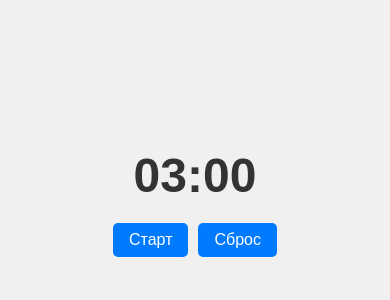
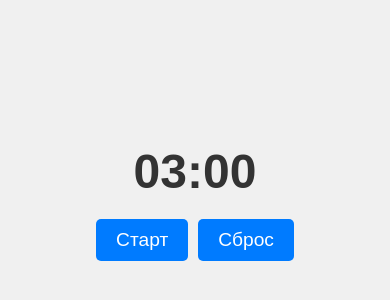
Before and after one commit to braivs/test-timer, a React (Create React App) app: page / in a window 390 px wide. Shown: the part 236-536 px from the top of the page. Built offline with nearby package versions, Linux system fonts and the light colour scheme.

Commit message:
refactoring

```diff
--- a/package.json
+++ b/package.json
@@ -15,6 +15,7 @@
     "react": "^18.3.1",
     "react-dom": "^18.3.1",
     "react-scripts": "5.0.1",
+    "sass": "^1.78.0",
     "typescript": "^4.9.5",
     "web-vitals": "^2.1.4"
   },
--- a/src/App.tsx
+++ b/src/App.tsx
@@ -1,5 +1,6 @@
-import React, { memo, useCallback, useState, useEffect, useRef } from 'react';
-import './Timer.css'; // Подключаем стили
+import React, {useCallback, useEffect, useRef, useState} from 'react'
+import './Timer.css'
+import {MemoizedControls} from "./components/Controls/Controls"
 
 const Timer: React.FC = () => {
   const [timeLeft, setTimeLeft] = useState(180); // 3 минуты в секундах
@@ -44,15 +45,4 @@ const Timer: React.FC = () => {
   );
 };
 
-const Controls: React.FC<{ onStartPause: () => void, onReset: () => void, isRunning: boolean }> = ({ onStartPause, onReset, isRunning }) => (
-  <div className="controls-container">
-    <button className="timer-button" onClick={onStartPause}>
-      {isRunning ? 'Пауза' : 'Старт'}
-    </button>
-    <button className="timer-button" onClick={onReset}>Сброс</button>
-  </div>
-);
-
-const MemoizedControls = memo(Controls);
-
 export default Timer;
--- a/src/Timer.css
+++ b/src/Timer.css
@@ -16,40 +16,10 @@
     margin-bottom: 20px;
 }
 
-/* Контейнер для кнопок */
-.controls-container {
-    display: flex;
-    gap: 10px;
-}
 
-/* Кнопки управления */
-.timer-button {
-    padding: 10px 20px;
-    font-size: 1.2rem;
-    border: none;
-    border-radius: 5px;
-    background-color: #007bff;
-    color: white;
-    cursor: pointer;
-    transition: background-color 0.3s ease;
-}
-
-.timer-button:hover {
-    background-color: #0056b3;
-}
-
-.timer-button:active {
-    background-color: #004494;
-}
-
-/* Адаптивность для мобильных устройств */
 @media (max-width: 600px) {
     .timer-display {
         font-size: 3rem;
     }
 
-    .timer-button {
-        padding: 8px 16px;
-        font-size: 1rem;
-    }
 }
--- /dev/null
+++ b/src/components/Controls/Controls.module.scss
@@ -0,0 +1,31 @@
+.controlsContainer {
+    display: flex;
+    gap: 10px;
+
+    /* Кнопки управления */
+    .timerButton {
+        padding: 10px 20px;
+        font-size: 1.2rem;
+        border: none;
+        border-radius: 5px;
+        background-color: #007bff;
+        color: white;
+        cursor: pointer;
+        transition: background-color 0.3s ease;
+    }
+
+    .timerButton:hover {
+        background-color: #0056b3;
+    }
+
+    .timerButton:active {
+        background-color: #004494;
+    }
+}
+
+@media (max-width: 600px) {
+    .timerButton {
+        padding: 8px 16px;
+        font-size: 1rem;
+    }
+}
--- /dev/null
+++ b/src/components/Controls/Controls.tsx
@@ -0,0 +1,16 @@
+import React, {memo} from "react"
+import s from './Controls.module.scss'
+
+export const Controls: React.FC<{ onStartPause: () => void, onReset: () => void, isRunning: boolean }> = ({
+                                                                                                            onStartPause,
+                                                                                                            onReset,
+                                                                                                            isRunning
+                                                                                                          }) => (
+  <div className={s.controlsContainer}>
+    <button className={s.timerButton} onClick={onStartPause}>
+      {isRunning ? 'Пауза' : 'Старт'}
+    </button>
+    <button className={s.timerButton} onClick={onReset}>Сброс</button>
+  </div>
+)
+export const MemoizedControls = memo(Controls)
```
Also changed, not shown: src/App.css (deleted, +0 -38 lines), 2 other files (tests, documents, lock files or other folders).
